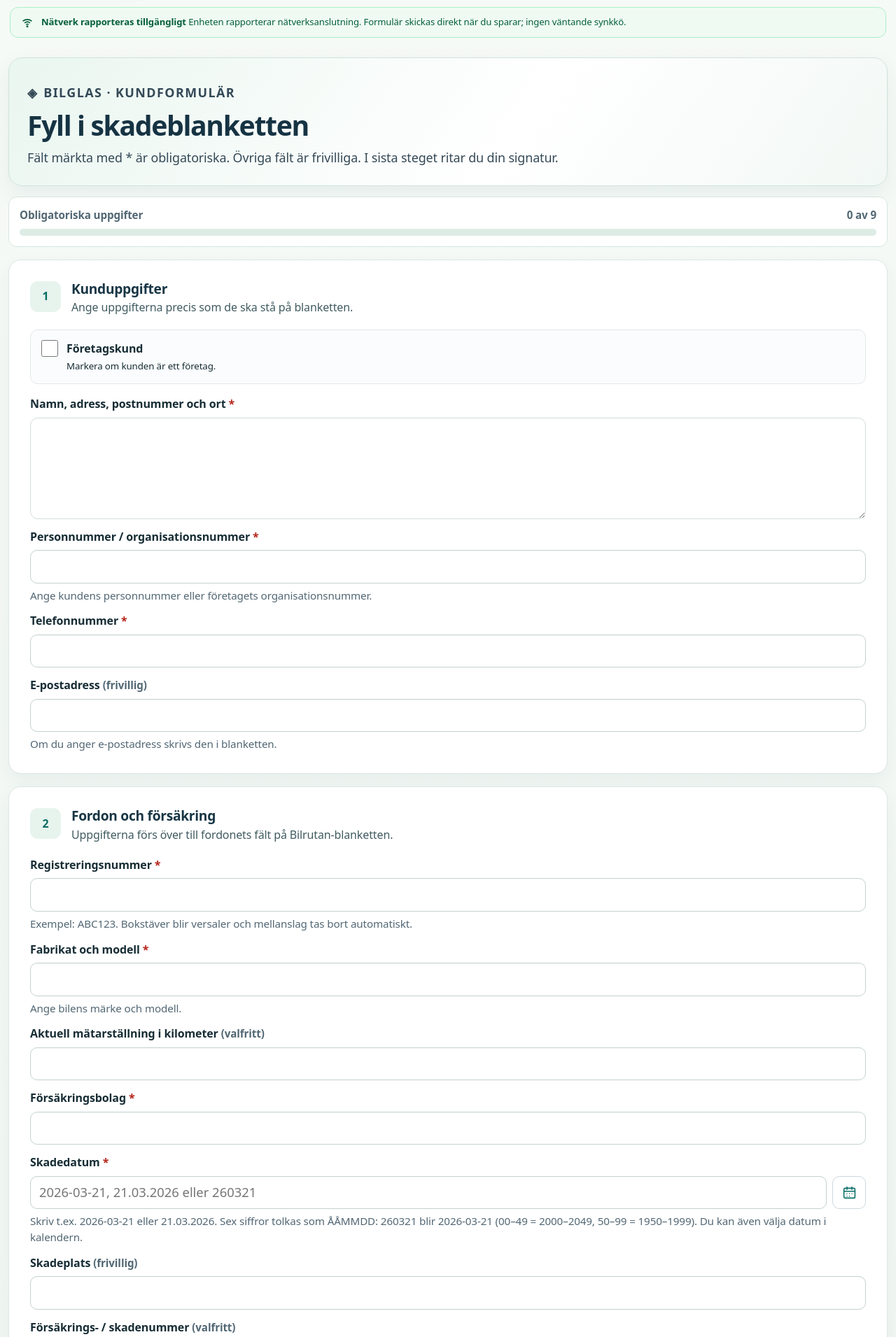
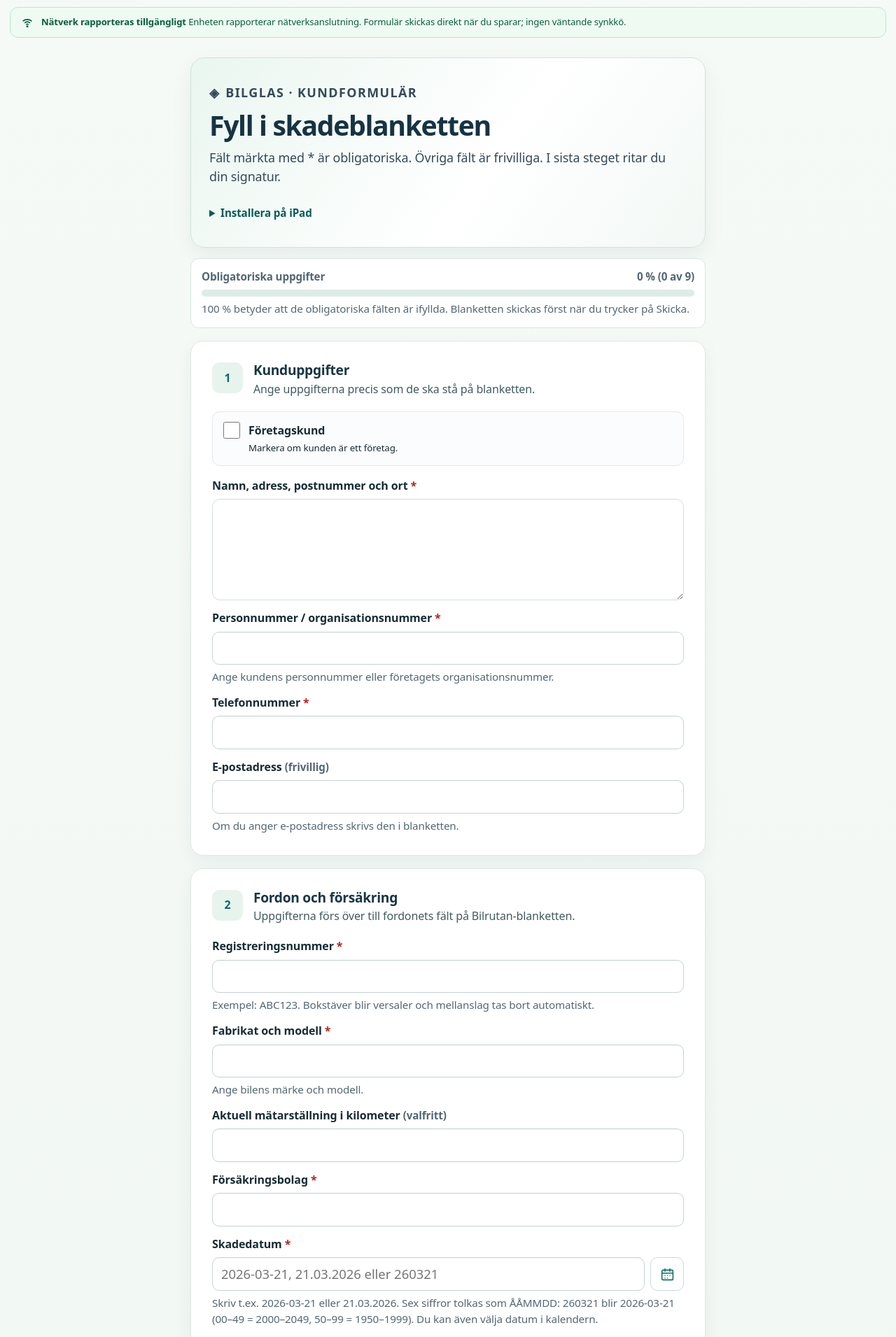
Before and after one commit to Tokke2/document, a PHP site: page /skadeblankett-kund.php?tab=skadeblankett&mode=customer&lang=sv in a window 1280 px wide. Shown: the part 25-1936 px from the top of the page at 70% size. Run offline with PHP 8.4, Linux system fonts and the light colour scheme.

Commit message:
Improve iPad customer damage form PWA
Co-authored-by: arena-agent <297053741+arena-agent@users.noreply.github.com>

```diff
--- a/package.json
+++ b/package.json
@@ -5,7 +5,8 @@
     "test:e2e": "playwright test",
     "test:pdf": "php tests/php/skadeblankett_pdf_regression.php",
     "test:voice": "node tests/invoice_voice_test.js && node tests/invoice_voice_dom_test.js && node tests/invoice_voice_learning_dom_test.js && node tests/invoice_voice_numeric_dom_test.js && node tests/invoice_fixed_price_dom_test.js && node tests/invoice_voice_catalog_dom_test.js && node tests/invoice_voice_features_dom_test.js",
-    "test:ui": "node tests/portal_ui_preferences_test.js"
+    "test:ui": "node tests/portal_ui_preferences_test.js",
+    "test:skade-customer": "node tests/skade_customer_dom_test.js"
   },
   "devDependencies": {
     "@playwright/test": "^1.55.0",
--- a/tabs/skadeblankett.php
+++ b/tabs/skadeblankett.php
@@ -343,6 +343,22 @@ if (!$skadeCustomerMode && $skadeMailStatus === 'failed' && $skadeEmailRecordId
             box-shadow:0 8px 24px rgba(17,113,138,.28);
         }
     }
+    <?php if ($skadeCustomerMode): ?>
+    /* A single centered column at every iPad orientation and phone width. Do
+       not disable zoom: the layout should reflow rather than clip controls. */
+    body.skade-kiosk-mode #main-content { max-width:760px; min-width:0; width:100%; }
+    body.skade-kiosk-mode :is(.page-content,.skade-page,.skade-hero,.skade-hero > div,.skade-layout,.skade-main,.skade-card,.skade-signature,.skade-customer-declaration) { min-width:0; max-width:100%; }
+    body.skade-kiosk-mode :is(.skade-page,.skade-card,.skade-hero,.skade-kiosk-notice,.skade-kiosk-error) { overflow-wrap:anywhere; }
+    body.skade-kiosk-mode .skade-page { padding-bottom:0; }
+    body.skade-kiosk-mode .skade-form-actions .skade-submit { position:static; width:100%; min-height:60px; margin:0; }
+    body.skade-kiosk-mode .skade-signature-canvas { width:100%; max-width:100%; }
+    body.skade-kiosk-mode .skade-install { margin:16px 0 0; font-size:.95rem; }
+    body.skade-kiosk-mode .skade-install summary { cursor:pointer; color:#075c59; font-weight:750; min-height:44px; padding:10px 0; }
+    body.skade-kiosk-mode .skade-install ol { margin:4px 0 8px; padding-left:1.5em; }
+    body.skade-kiosk-mode .skade-install p { font-size:.9rem; margin:6px 0; }
+    body.skade-kiosk-mode .skade-kiosk-notice .btn { margin-top:16px; min-height:54px; }
+    @media (display-mode:standalone) { body.skade-kiosk-mode .skade-install { display:none; } }
+    <?php endif; ?>
     @media print { .skade-hero-actions,.skade-progress,.skade-form-actions,.skade-preview,.skade-page form { display:none!important; } .skade-page { display:none!important; } }
     /* Shared Tadega mobile design system for staff and customer PWA modes. */
     .skade-page { --sk-ink:var(--ink); --sk-muted:var(--muted); --sk-line:var(--line); --sk-brand:var(--brand); --sk-bg:var(--canvas); }
@@ -380,8 +396,15 @@ if (!$skadeCustomerMode && $skadeMailStatus === 'failed' && $skadeEmailRecordId
         <div>
             <?php if ($skadeCustomerMode): ?>
                 <p class="skade-hero-kicker"><span aria-hidden="true">◈</span> <?= ($portalLanguage ?? 'sv') === 'en' ? 'Auto glass · customer form' : 'Bilglas · kundformulär' ?></p>
-                <h2 id="skade-title"><?= ($portalLanguage ?? 'sv') === 'en' ? 'Complete the damage form' : 'Fyll i skadeblanketten' ?></h2>
+                <h2 id="skade-title"><?= $skadeCustomerDone ? (($portalLanguage ?? 'sv') === 'en' ? 'Thank you!' : 'Tack!') : (($portalLanguage ?? 'sv') === 'en' ? 'Complete the damage form' : 'Fyll i skadeblanketten') ?></h2>
+                <?php if (!$skadeCustomerDone): ?>
                 <p><?= ($portalLanguage ?? 'sv') === 'en' ? 'Fields marked * are required. Other fields are optional. In the final step, draw your signature.' : 'Fält märkta med * är obligatoriska. Övriga fält är frivilliga. I sista steget ritar du din signatur.' ?></p>
+                <details class="skade-install" id="skade-install-help">
+                    <summary><?= ($portalLanguage ?? 'sv') === 'en' ? 'Install on iPad' : 'Installera på iPad' ?></summary>
+                    <ol><li>Öppna denna kundsida i Safari på iPad.</li><li>Tryck på <strong>Dela</strong> och välj <strong>Lägg till på hemskärmen</strong>.</li><li>Välj vid behov <strong>Öppna som webbapp</strong>, tryck på <strong>Lägg till</strong> och öppna ikonen.</li></ol>
+                    <p>Det krävs internet för att fylla i och skicka. Om alternativet saknas, uppdatera iPadOS eller be personalen om hjälp.</p>
+                </details>
+                <?php endif; ?>
             <?php else: ?>
                 <p class="skade-hero-kicker"><span aria-hidden="true">◈</span> <?= ($portalLanguage ?? 'sv') === 'en' ? 'Auto glass · customer record' : 'Bilglas · kundunderlag' ?></p>
                 <?php if ($skadeEditMode): ?>
@@ -423,10 +446,11 @@ if (!$skadeCustomerMode && $skadeMailStatus === 'failed' && $skadeEmailRecordId
                 <p>En eller flera textrutor i PDF:en använder text mindre än 5 pt. Be personalen kontrollera att den går att läsa innan den används.</p>
             <?php endif; ?>
             <?php if ($skadeMailStatus === 'failed'): ?>
-                <p>Uppgifterna och PDF:en är sparade, men e-postaviseringen kunde inte skickas. Meddela personalen så att de kan kontrollera e-poststatusen och vid behov försöka igen. Nästa kund kan fylla i den tomma blanketten nedan.</p>
+                <p>Uppgifterna och PDF:en är sparade, men e-postaviseringen kunde inte skickas. Meddela personalen så att de kan kontrollera e-poststatusen och vid behov försöka igen.</p>
             <?php else: ?>
-                <p><?= ($portalLanguage ?? 'sv') === 'en' ? 'The next customer can complete their form below.' : 'Nästa kund kan fylla i sin blankett nedan.' ?></p>
+                <p><?= ($portalLanguage ?? 'sv') === 'en' ? 'Tell the staff that you are finished.' : 'Meddela personalen att du är klar.' ?></p>
             <?php endif; ?>
+            <a class="btn btn-outline" href="./skadeblankett-kund.php"><?= ($portalLanguage ?? 'sv') === 'en' ? 'Start a new form' : 'Starta ny blankett' ?></a>
         </div>
     <?php elseif (!$skadeCustomerMode && !$skadeEditMode && $skadePdfValid): ?>
         <section class="skade-success" role="status" aria-live="polite">
@@ -478,6 +502,7 @@ if (!$skadeCustomerMode && $skadeMailStatus === 'failed' && $skadeEmailRecordId
         </section>
     <?php endif; ?>
 
+    <?php if (!$skadeCustomerDone): ?>
     <div class="skade-layout">
         <div class="skade-main">
             <?php if ($skadeTextFitConfirmationRequired): ?>
@@ -487,8 +512,9 @@ if (!$skadeCustomerMode && $skadeMailStatus === 'failed' && $skadeEmailRecordId
                 </div>
             <?php endif; ?>
             <div class="skade-progress" aria-live="polite">
-                <div class="skade-progress-row"><span><?= ($portalLanguage ?? 'sv') === 'en' ? 'Required information' : 'Obligatoriska uppgifter' ?></span><span id="skade-progress-text">0 av 0</span></div>
-                <div class="skade-progress-track"><div class="skade-progress-bar" id="skade-progress-bar"></div></div>
+                <div class="skade-progress-row"><span><?= ($portalLanguage ?? 'sv') === 'en' ? 'Required information' : 'Obligatoriska uppgifter' ?></span><span id="skade-progress-text">0 %</span></div>
+                <div class="skade-progress-track" id="skade-progress-track" role="progressbar" aria-label="Obligatoriska uppgifter" aria-valuemin="0" aria-valuemax="100" aria-valuenow="0"><div class="skade-progress-bar" id="skade-progress-bar"></div></div>
+                <?php if ($skadeCustomerMode): ?><small class="skade-help"><?= ($portalLanguage ?? 'sv') === 'en' ? '100% means required fields are filled in; the form is not sent until you press Send.' : '100 % betyder att de obligatoriska fälten är ifyllda. Blanketten skickas först när du trycker på Skicka.' ?></small><?php endif; ?>
             </div>
 
             <form id="skade-form" data-validation-error="<?= $skadeValidationError ? '1' : '0' ?>" data-signature-required="<?= $skadeCustomerMode ? '1' : '0' ?>" method="post" action="<?= h($skadeCustomerMode ? './skadeblankett-kund.php' : '?tab=skadeblankett') ?>" autocomplete="<?= $skadeCustomerMode ? 'off' : 'on' ?>">
@@ -571,7 +597,7 @@ if (!$skadeCustomerMode && $skadeMailStatus === 'failed' && $skadeEmailRecordId
                     <div class="skade-card-head"><span class="skade-step" aria-hidden="true">✓</span><div><h3><?= $skadeCustomerMode ? 'Bekräfta uppgifterna' : 'Skapa kundunderlaget' ?></h3><p><?= $skadeCustomerMode ? 'Kontrollera att uppgifterna är riktiga. Rita din signatur och bekräfta innan du skickar.' : 'Skadedetaljer, åtgärd, utrustning, tilläggstjänster, betalning och datum lämnas utanför kundinmatningen och kompletteras av er.' ?></p></div></div>
                     <div class="skade-signature" aria-labelledby="skade-signature-title">
                         <p class="skade-signature-title" id="skade-signature-title"><?= $skadeCustomerMode ? 'Din digitala signatur' : 'Kundens digitala signatur' ?> <?php if ($skadeCustomerMode): ?><span class="skade-required">*</span><?php else: ?><small><?= ($portalLanguage ?? 'sv') === 'en' ? '(optional)' : '(frivillig)' ?></small><?php endif; ?></p>
-                        <p class="skade-signature-copy" id="skade-signature-help"><?= $skadeCustomerMode ? 'Skriv din namnteckning i ett lugnt, sammanhängande drag med finger eller penna. Ritytan jämnar ut små ryck och ger strecket naturlig avsmalning och diskret breddvariation; i PDF:en kan signaturen gå högst 1 cm utanför originalrutan. Rensa och försök igen om du vill börja om.' : 'Låt kunden skriva sin signatur i ett lugnt, sammanhängande drag med finger eller penna. Ritytan jämnar ut små ryck och ger strecket naturlig avsmalning och diskret breddvariation; i PDF:en kan signaturen gå högst 1 cm utanför originalrutan. Lämna rutan tom för utskrift och handskriven underskrift.' ?></p>
+                        <p class="skade-signature-copy" id="skade-signature-help"><?= $skadeCustomerMode ? 'Skriv din namnteckning i rutan med finger eller Apple Pencil. Tryck på Rensa signatur om du vill börja om.' : 'Låt kunden skriva sin signatur i ett lugnt, sammanhängande drag med finger eller penna. Ritytan jämnar ut små ryck och ger strecket naturlig avsmalning och diskret breddvariation; i PDF:en kan signaturen gå högst 1 cm utanför originalrutan. Lämna rutan tom för utskrift och handskriven underskrift.' ?></p>
                         <canvas id="skade-signature-pad" class="skade-signature-canvas" width="1600" height="360" role="img" aria-label="<?= h($skadeCustomerMode ? 'Rita din signatur här' : 'Rita kundens signatur här') ?>" aria-describedby="skade-signature-help skade-signature-status" tabindex="0"></canvas>
                         <noscript><small class="skade-help"><?= $skadeCustomerMode ? 'Digital signering kräver JavaScript. Be personalen om hjälp.' : 'Ritning kräver JavaScript. Ni kan ändå skapa PDF:en utan digital signatur och låta kunden skriva under utskriften för hand.' ?></small></noscript>
                         <input type="hidden" name="s[signature_png]" id="skade-signature-png" value="<?= $skadeText('signature_png') ?>">
@@ -600,7 +626,7 @@ if (!$skadeCustomerMode && $skadeMailStatus === 'failed' && $skadeEmailRecordId
                     <?php endif; ?>
                     <div class="skade-form-actions">
                         <p><?= $skadeCustomerMode ? 'Kontrollera att allt är rätt innan du skickar uppgifterna.' : 'PDF:en sparas privat i arkivet. Loggen innehåller inte kund-, fordons- eller försäkringsuppgifter.' ?></p>
-                        <button class="btn btn-main skade-submit" type="submit" data-mobile-action-dock <?= empty($csrfReady) || $skadeSubmissionBlocked || $skadeEditError !== '' ? 'disabled' : '' ?>><?= $skadeTextFitConfirmationRequired ? ($skadeCustomerMode ? 'Skicka ändå — texten är liten' : 'Fortsätt ändå — skapa PDF med liten text') : ($skadeCustomerMode ? 'Skicka blanketten' : ($skadeEditMode ? 'Spara ändringar och skapa ny PDF' : 'Skapa PDF för utskrift')) ?> <span aria-hidden="true">→</span></button>
+                        <button class="btn btn-main skade-submit" type="submit" <?= $skadeCustomerMode ? '' : 'data-mobile-action-dock' ?> <?= empty($csrfReady) || $skadeSubmissionBlocked || $skadeEditError !== '' ? 'disabled' : '' ?>><?= $skadeTextFitConfirmationRequired ? ($skadeCustomerMode ? 'Skicka ändå — texten är liten' : 'Fortsätt ändå — skapa PDF med liten text') : ($skadeCustomerMode ? 'Skicka blanketten' : ($skadeEditMode ? 'Spara ändringar och skapa ny PDF' : 'Skapa PDF för utskrift')) ?> <span aria-hidden="true">→</span></button>
                     </div>
                 </section>
             </form>
@@ -645,6 +671,7 @@ if (!$skadeCustomerMode && $skadeMailStatus === 'failed' && $skadeEmailRecordId
         </aside>
         <?php endif; ?>
     </div>
+    <?php endif; ?>
 </div>
 
 <script>
@@ -653,6 +680,8 @@ if (!$skadeCustomerMode && $skadeMailStatus === 'failed' && $skadeEmailRecordId
     if (kioskNotice && window.history && typeof window.history.replaceState === 'function') {
         window.history.replaceState(null, '', window.location.pathname);
     }
+    var installHelp = document.getElementById('skade-install-help');
+    if (installHelp && (window.navigator.standalone === true || (window.matchMedia && window.matchMedia('(display-mode: standalone)').matches))) installHelp.hidden = true;
     var form = document.getElementById('skade-form');
     if (!form) return;
     form.noValidate = true;
@@ -662,6 +691,7 @@ if (!$skadeCustomerMode && $skadeMailStatus === 'failed' && $skadeEmailRecordId
     var formSubmitting = false;
     var reportedClientValidationKeys = Object.create(null);
     var bar = document.getElementById('skade-progress-bar');
+    var progressTrack = document.getElementById('skade-progress-track');
     var text = document.getElementById('skade-progress-text');
     var canvas = document.getElementById('skade-signature-pad');
     var signatureInput = document.getElementById('skade-signature-png');
@@ -741,6 +771,7 @@ if (!$skadeCustomerMode && $skadeMailStatus === 'failed' && $skadeEmailRecordId
     function getValidationMessage(field) {
         if (!field || field === canvas || field.type === 'hidden' || field.disabled) return '';
         var currentValue = String(field.value || '').trim();
+        if (field.required && field.type !== 'checkbox' && field.type !== 'radio' && !currentValue) return 'Fyll i det här fältet.';
         if (field.id === 'sk-epost' && currentValue === '') return '';
         if (field.id === 'sk-datum' && currentValue !== '' && !normalizeSkadeDate(currentValue)) {
             return 'Ange ett giltigt datum, t.ex. 2026-11-03 eller 03.11.2026.';
@@ -948,7 +979,7 @@ if (!$skadeCustomerMode && $skadeMailStatus === 'failed' && $skadeEmailRecordId
                 return;
             }
             total++;
-            if (field.type === 'checkbox' ? field.checked : String(field.value || '').trim() !== '') complete++;
+            if ((field.type === 'checkbox' ? field.checked : String(field.value || '').trim() !== '') && !getValidationMessage(field)) complete++;
         });
         Object.keys(radioGroups).forEach(function (name) {
             total++;
@@ -958,8 +989,14 @@ if (!$skadeCustomerMode && $skadeMailStatus === 'failed' && $skadeEmailRecordId
             total++;
             if (signatureInput.value !== '') complete++;
         }
-        if (bar) bar.style.width = (total ? Math.round(complete / total * 100) : 0) + '%';
-        if (text) text.textContent = complete + <?= json_encode(($portalLanguage ?? 'sv') === 'en' ? " of " : " av ", JSON_HEX_TAG | JSON_HEX_AMP | JSON_HEX_APOS | JSON_HEX_QUOT) ?> + total;
+        var percent = total ? Math.round(complete / total * 100) : 0;
+        var invalidOptional = Array.prototype.some.call(form.querySelectorAll('input:not([type=hidden]),textarea,select'), function (field) {
+            return !field.required && !field.disabled && !!getValidationMessage(field);
+        });
+        if (invalidOptional && percent === 100) percent = 99;
+        if (bar) bar.style.width = percent + '%';
+        if (progressTrack) progressTrack.setAttribute('aria-valuenow', String(percent));
+        if (text) text.textContent = percent + ' % (' + complete + <?= json_encode(($portalLanguage ?? 'sv') === 'en' ? " of " : " av ", JSON_HEX_TAG | JSON_HEX_AMP | JSON_HEX_APOS | JSON_HEX_QUOT) ?> + total + ')' + (invalidOptional ? <?= json_encode(($portalLanguage ?? 'sv') === 'en' ? " · Check optional fields" : " · Kontrollera valfria fält", JSON_HEX_TAG | JSON_HEX_AMP | JSON_HEX_APOS | JSON_HEX_QUOT) ?> : '');
     }
     function setSignatureStatus(message, state) {
         if (signatureStatus) {
```
Also changed, not shown: tests/e2e/skade-ipad.spec.js (added, +31 -0 lines), tests/php/skade_customer_render_fixture.php (added, +10 -0 lines), tests/skade_customer_dom_test.js (added, +46 -0 lines), README-DEPLOY.md.
